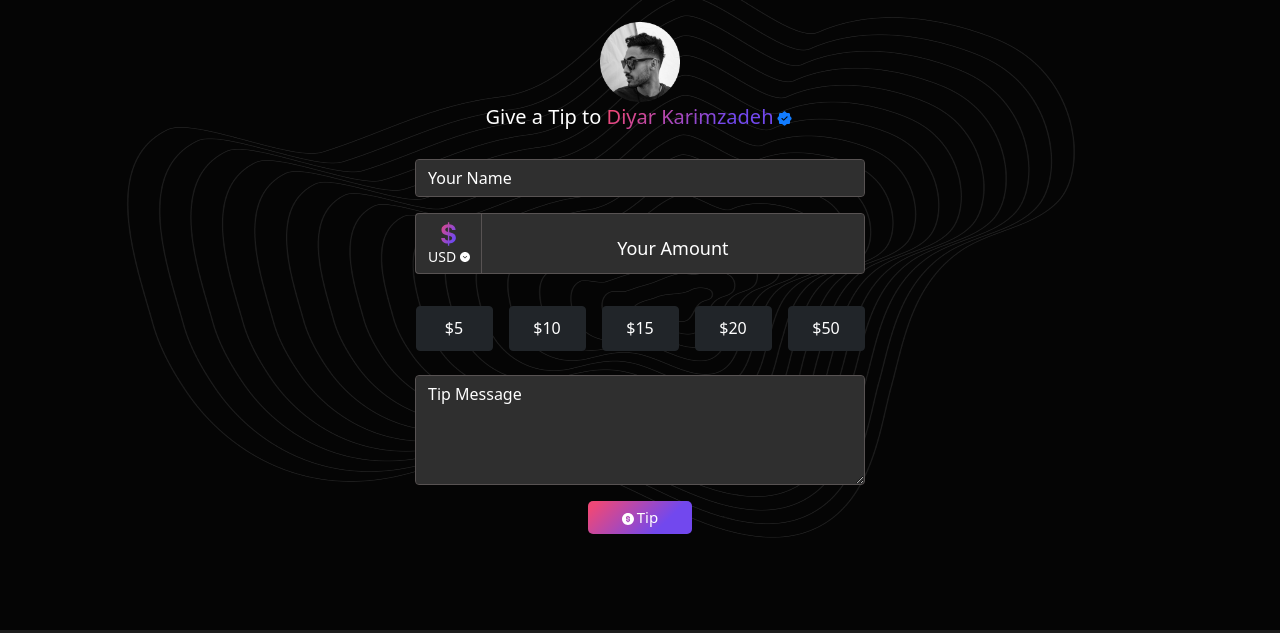
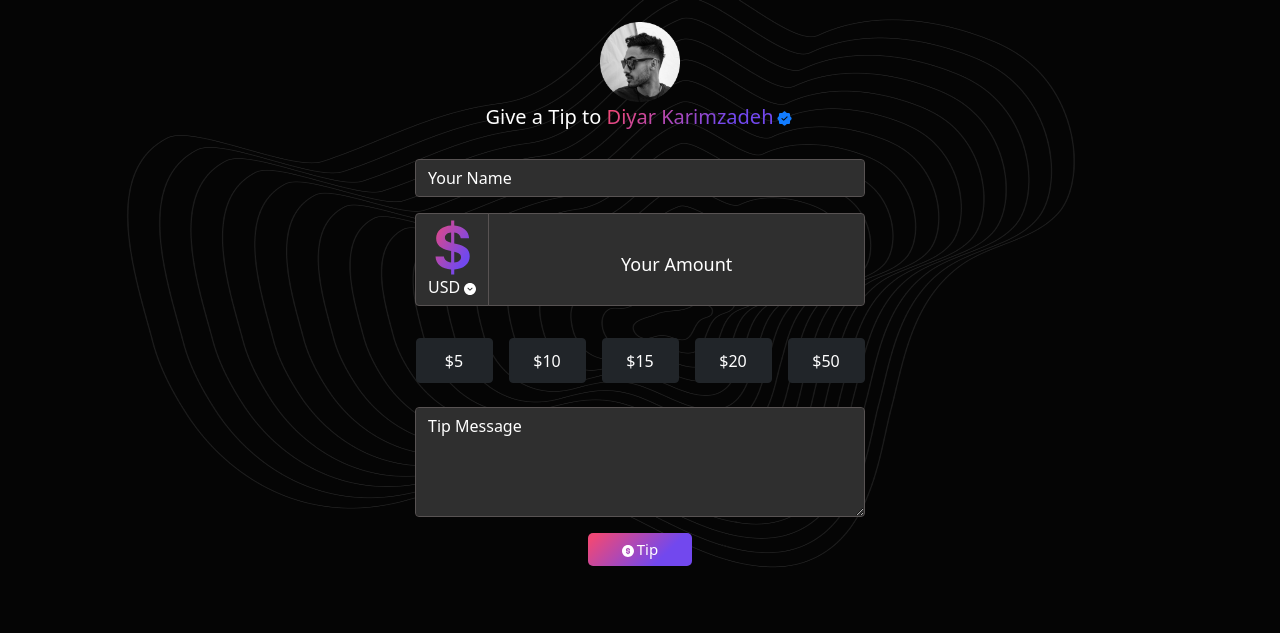
Before and after one commit to letstipio/website, a website: page pages/tip_page.html in a window 1280 px wide. Shown: the part 76-709 px from the top of the page. Drawn offline with nearby package versions, Linux system fonts and the light colour scheme.

Commit message:
add bootstrap file

```diff
--- a/assets/scss/main.scss
+++ b/assets/scss/main.scss
@@ -150,24 +150,6 @@
                 margin: 0;
                 }
 
-                .input-group-text{
-                    color: #fff;
-                    border-right: none;
-
-                   img.dollar-img{
-                       width: 15px;
-                   }
-
-                   p{
-                       font-size: 14px;
-
-                       img{
-                        width: 10px;
-                        vertical-align: 0;
-                        cursor: pointer;
-                       }
-                   }
-                }
 
                 button{
                     width: 77px;
--- a/pages/tip_page.html
+++ b/pages/tip_page.html
@@ -6,7 +6,7 @@
     <meta name="viewport" content="width=device-width, initial-scale=1.0">
     <title>In All Men</title>
     <!-- css | bootstrap -->
-    <link href="https://cdn.jsdelivr.net/npm/bootstrap@5.1.3/dist/css/bootstrap.min.css" rel="stylesheet" integrity="sha384-1BmE4kWBq78iYhFldvKuhfTAU6auU8tT94WrHftjDbrCEXSU1oBoqyl2QvZ6jIW3" crossorigin="anonymous">
+    <link rel="stylesheet" href="../assets/css/bootstrap.min.css">
     <link rel="stylesheet" href="../assets/css/main.css">
 </head>
 <body>
```
Also changed, not shown: pages/transfer_page.html (+1 -1 lines), assets/css/bootstrap.min.css (added), assets/css/main.css, 1 other file.
